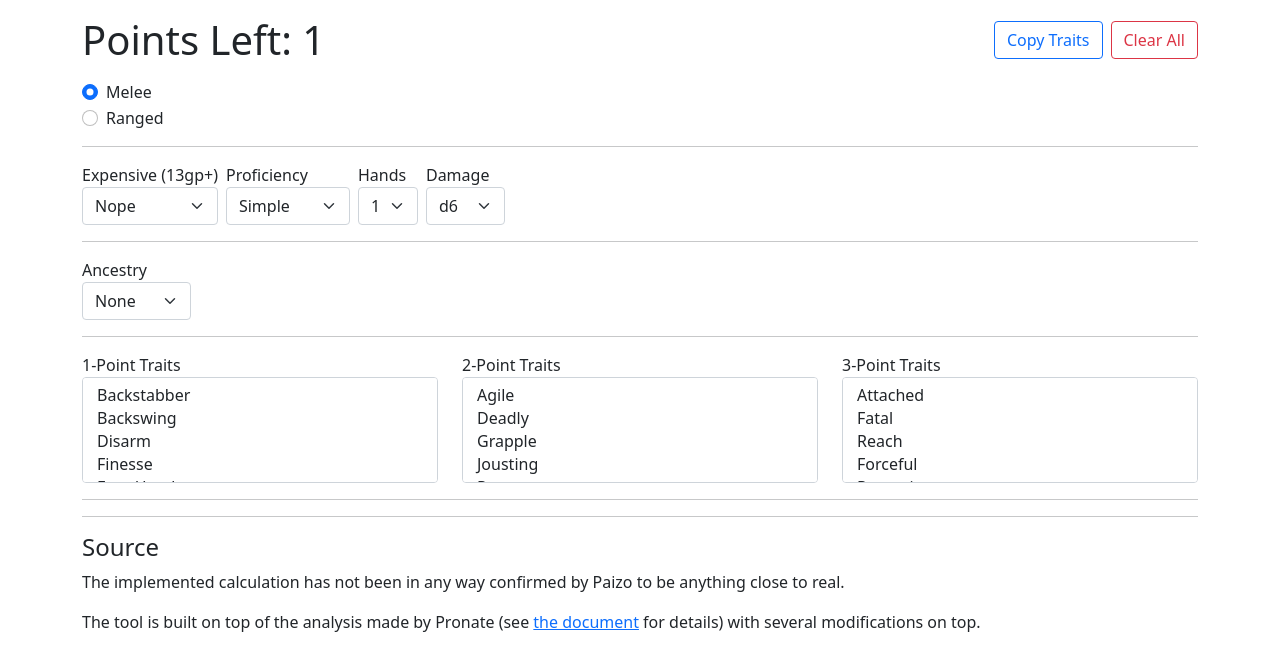
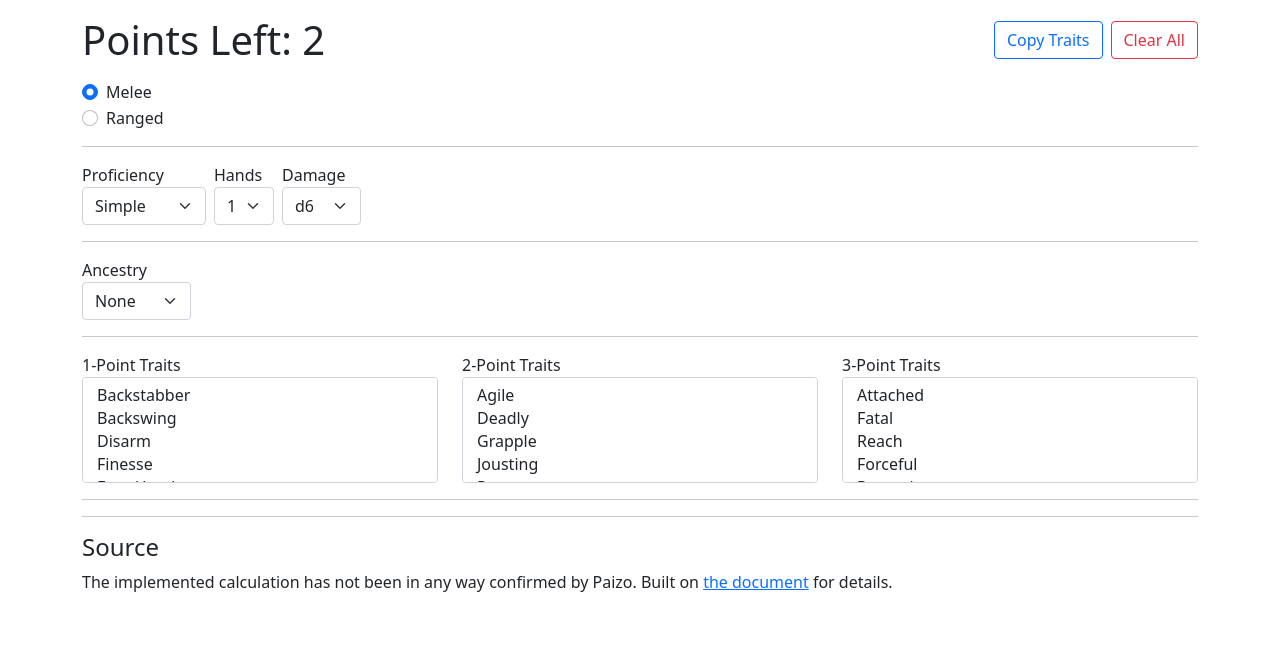
Before and after one commit to aegorsuch/PF2E-Weapon-Builder, a Vue app: page / in a window 1280 px wide. Shown: the top 670 px of the page. Built offline with nearby package versions, Linux system fonts and the light colour scheme.

Commit message:
removed expensive box again

```diff
--- a/src/App.vue
+++ b/src/App.vue
@@ -16,26 +16,15 @@
       <div class="mt-3">
         <div class="form-check">
           <input v-model="range" class="form-check-input" type="radio" id="range-melee" value="melee">
-          <label class="form-check-label" for="range-melee">
-            Melee
-          </label>
+          <label class="form-check-label" for="range-melee">Melee</label>
         </div>
         <div class="form-check">
           <input v-model="range" class="form-check-input" type="radio" id="range-ranged" value="ranged">
-          <label class="form-check-label" for="range-ranged">
-            Ranged
-          </label>
+          <label class="form-check-label" for="range-ranged">Ranged</label>
         </div>
       </div>
 
       <hr>
-      <label class="me-2">
-        Expensive (13gp+)
-        <select class="form-select block" v-model="adjustements.price">
-          <option :value="0">Nope</option>
-          <option :value="1">Yup</option>
-        </select>
-      </label>
       <label class="me-2">
         Proficiency
         <select class="form-select block" v-model="adjustements.proficiency">
@@ -149,15 +138,17 @@
       <div v-if="allTraits.length > 0" class="mt-4">
         <h4>Selected Traits (Alphabetical)</h4>
         <div class="d-flex flex-wrap gap-2">
-          <span v-for="(trait, index) in allTraits" :key="index" class="badge bg-primary">
+          <span v-for="(trait, index) in allTraits"
+                :key="index"
+                class="badge"
+                :class="trait === selectedAncestry ? 'bg-success' : 'bg-primary'">
             {{ trait }}
           </span>
         </div>
       </div>
       <hr />
       <h4>Source</h4>
-      <p>The implemented calculation has not been in any way confirmed by Paizo to be anything close to real.</p>
-      <p>The tool is built on top of the analysis made by Pronate (see <a href="https://docs.google.com/document/d/1j0uUtVcTgvn2a0oMYFKMwe_-tAPOdnFY21_0FOiX2DI/edit">the document</a> for details) with several modifications on top.</p>
+      <p>The implemented calculation has not been in any way confirmed by Paizo. Built on <a href="https://docs.google.com/document/d/1j0uUtVcTgvn2a0oMYFKMwe_-tAPOdnFY21_0FOiX2DI/edit" target="_blank">the document</a> for details.</p>
     </div>
   </div>
 </template>
@@ -173,7 +164,6 @@ export default {
       hands: 0,
       reload: 0,
       volley: 0,
-      price: 0,
       range: 0,
     },
     traits: {
@@ -183,26 +173,20 @@ export default {
     },
     selectedAncestry: '',
   }),
-  created () {
-    if (window.ym) {
-      window.ym(79182352, "init", {
-        clickmap:true,
-        trackLinks:true,
-        accurateTrackBounce:true
-      });
-    }
-  },
   computed: {
     isMelee () {
       return this.range === 'melee';
     },
     total () {
-      let value = 1 + this.adjustements.proficiency + this.adjustements.die + this.adjustements.hands + this.adjustements.price
+      let bonusPoint = 2;
+      let baseCost = this.adjustements.proficiency + this.adjustements.die + this.adjustements.hands;
       if(!this.isMelee) {
-        value =  value - 3 + this.adjustements.reload + this.adjustements.volley + this.adjustements.range
+        baseCost = baseCost - 3 + this.adjustements.reload + this.adjustements.volley + this.adjustements.range;
       }
-      value = value - this.traits.onePoint.length - this.traits.twoPoint.length * 2 - this.traits.threePoint.length * 3
-      return value
+      let traitsCost = this.traits.onePoint.length +
+                       this.traits.twoPoint.length * 2 +
+                       this.traits.threePoint.length * 3;
+      return bonusPoint + baseCost - traitsCost;
     },
     allTraits() {
       const combined = [
@@ -226,7 +210,6 @@ export default {
         hands: 0,
         reload: 0,
         volley: 0,
-        price: 0,
         range: 0,
       };
       this.traits = {
@@ -237,12 +220,10 @@ export default {
     },
     copyToClipboard() {
       const textToCopy = this.allTraits.join(", ");
-
       if (textToCopy === "") {
         alert("No traits selected to copy!");
         return;
       }
-
       navigator.clipboard.writeText(textToCopy).then(() => {
         alert("Traits copied to clipboard!");
       }).catch(err => {
```
